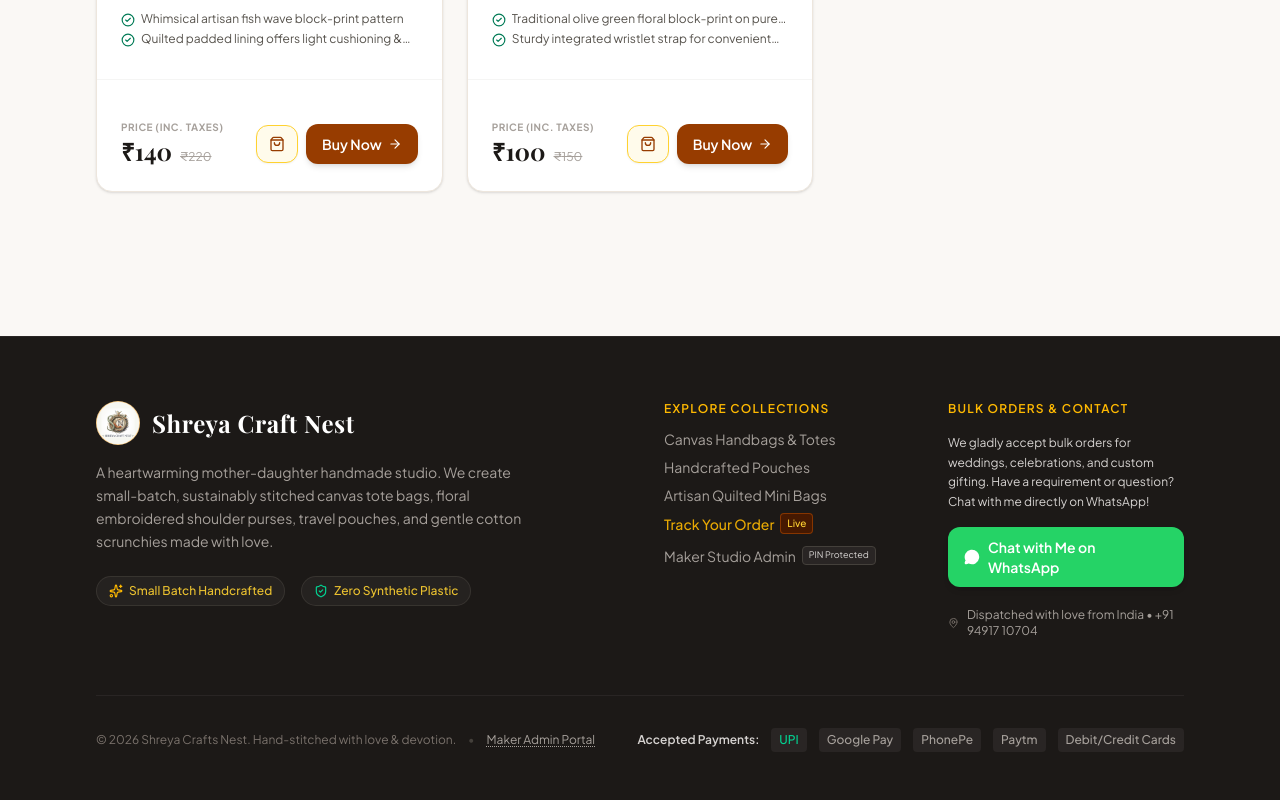
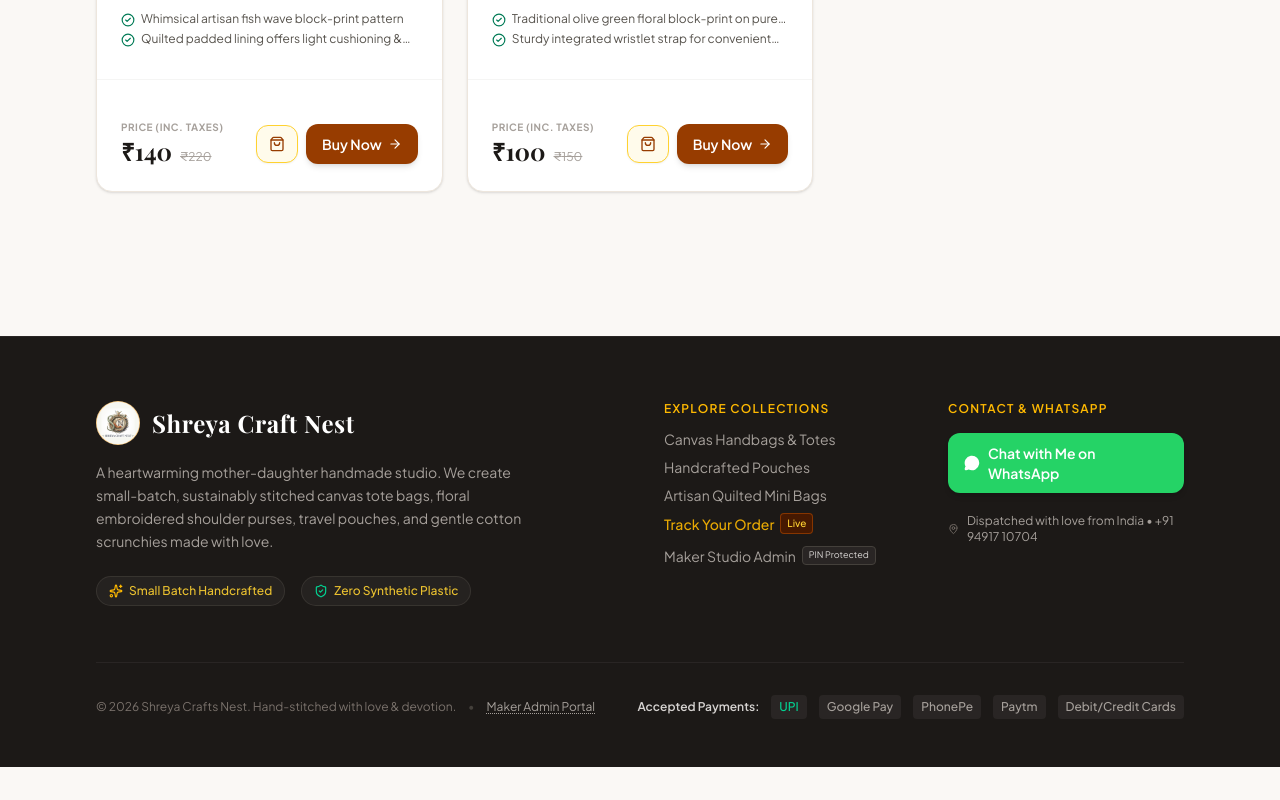
Before and after one commit to shreyasmaheethrouthu2079-svg/shreya-craft-nest, a Next.js app: page /cart in a window 1280 px wide. Shown: the part 2663-3463 px from the top of the page. After the commit the page ends 3430 px from the top, so only its background shows below. Built offline with nearby package versions, Linux system fonts and the light colour scheme; a web font is replaced by a local one.

Commit message:
Remove redundant paragraph matter from footer

```diff
--- a/src/components/Footer.tsx
+++ b/src/components/Footer.tsx
@@ -75,11 +75,8 @@ export function Footer() {
           {/* Customer Care & WhatsApp */}
           <div className="space-y-4">
             <h3 className="text-xs uppercase tracking-widest text-amber-400 font-semibold">
-              Bulk Orders & Contact
+              Contact & WhatsApp
             </h3>
-            <p className="text-xs text-stone-300 leading-relaxed">
-              We gladly accept bulk orders for weddings, celebrations, and custom gifting. Have a requirement or question? Chat with me directly on WhatsApp!
-            </p>
 
             <a
               href="https://wa.me/919491710704?text=Hi%20Sudha%20Rani%20ji%2C%20I%20have%20an%20inquiry%20regarding%20bulk%20orders%20and%20handcrafted%20products!"
```
